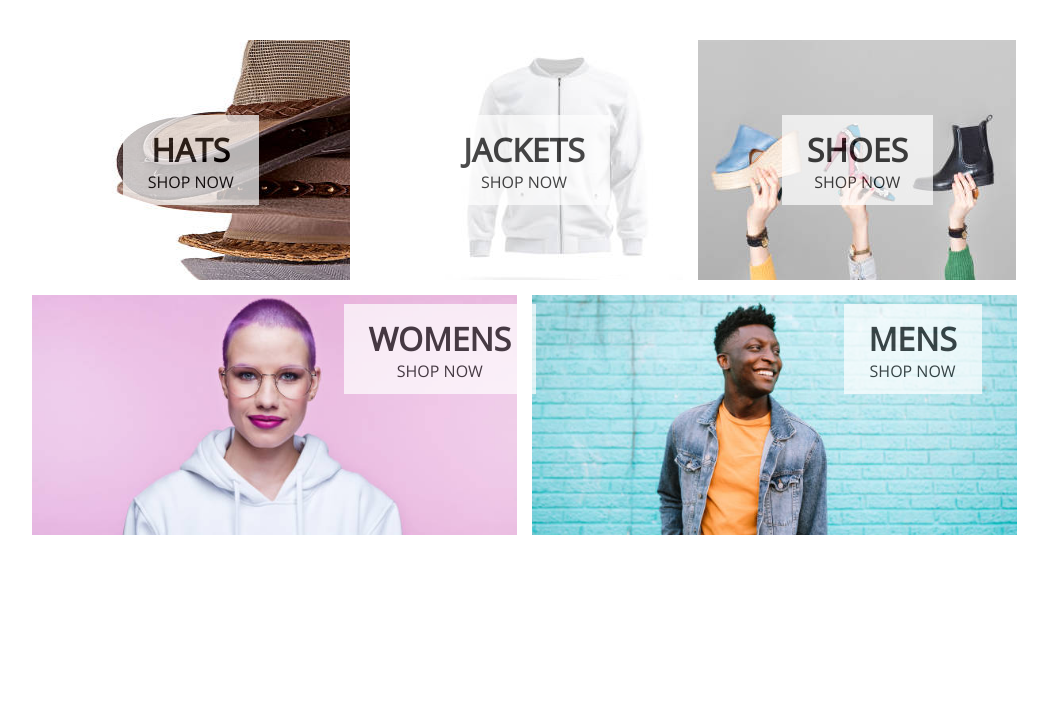
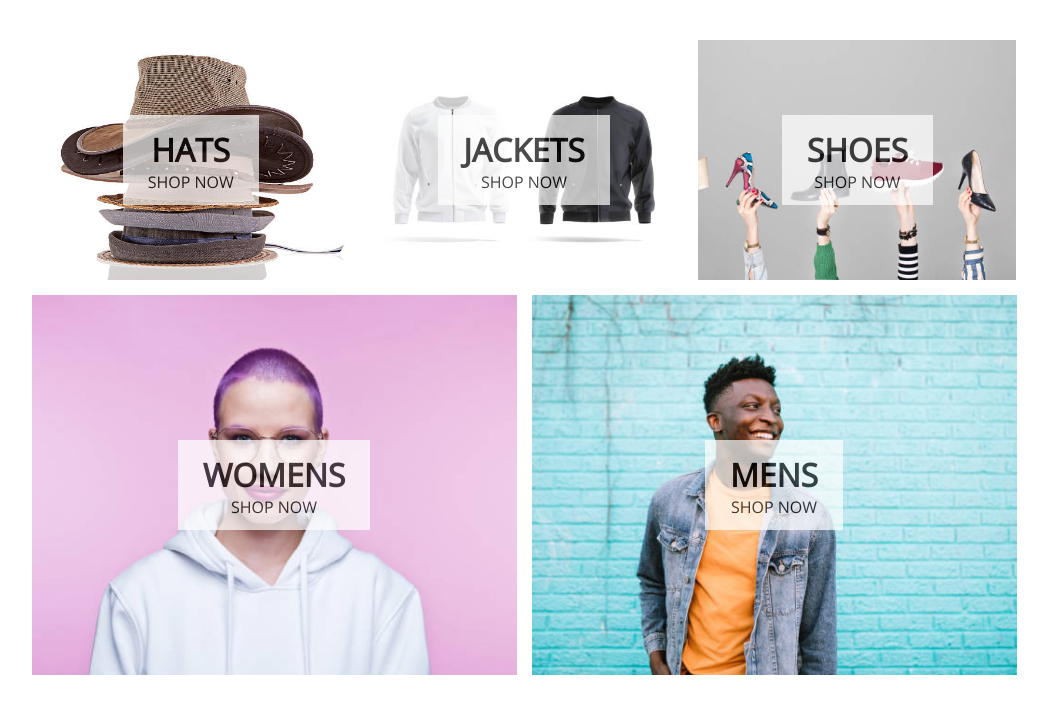
Before and after one commit to phillipdunn/Ecommerce, a React (Create React App) app: page / in a window 1280 px wide. Shown: the top 714 px of the page, without its empty margins (116-1164 px from the left). Built offline with nearby package versions, Linux system fonts and the light colour scheme.

Commit message:
Fix - refactor menu scss

```diff
--- a/src/components/MenuItem/MenuItem.jsx
+++ b/src/components/MenuItem/MenuItem.jsx
@@ -5,19 +5,18 @@ import styles from './MenuItem.module.scss';
 const MenuItem = ({ item, history, match }) => {
   return (
     <div
-      className={styles.menuItem}
+      className={item.size ? styles.largeMenuItem : styles.menuItem}
       onClick={() => history.push(`${match.url}${item.linkUrl}`)}
     >
       <div
-        className={item.size ? styles.backgroundImage : styles.large}
+        className={styles.backgroundImage}
         style={{
-          backgroundImage: `url(${item.imageUrl})`
+          backgroundImage: `url(${item.imageUrl})`,
         }}
-      >
-        <div className={styles.content}>
-          <h1>{item.title.toUpperCase()}</h1>
-          <span>SHOP NOW</span>
-        </div>
+      />
+      <div className={styles.content}>
+        <h1>{item.title.toUpperCase()}</h1>
+        <span>SHOP NOW</span>
       </div>
     </div>
   );
--- a/src/components/MenuItem/MenuItem.module.scss
+++ b/src/components/MenuItem/MenuItem.module.scss
@@ -1,7 +1,6 @@
-.menuItem,
-.large {
+.menuItem, .largeMenuItem {
   min-width: 30%;
-  height: 240px;
+  min-height: 240px;
   flex: 1 1 auto;
   display: flex;
   align-items: center;
@@ -34,8 +33,6 @@
     background-color: white;
     opacity: 0.7;
     position: absolute;
-    top: 38%;
-    margin-left: 19.5rem;
     .title {
       font-weight: bold;
       margin: 0 6px 0;
@@ -49,12 +46,6 @@
   }
 }
 
-.large {
-  height: 380px;
-  margin: unset;
-
-  .content {
-    top: unset;
-    margin-left: unset;
-  }
+.largeMenuItem {
+  min-height: 380px;
 }
```
